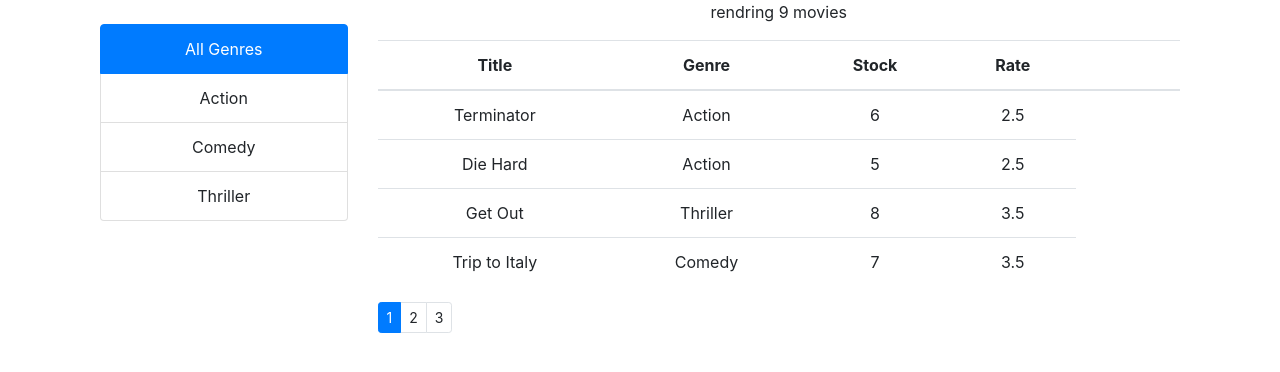
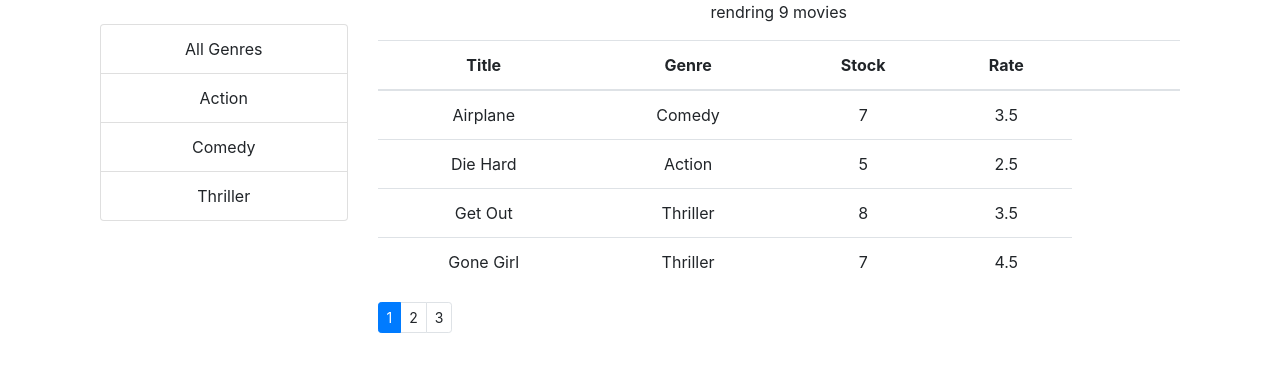
Before and after one commit to Mnabawy/cmsr, a React (Create React App) app: page /movies in a window 1280 px wide. Shown: the top 372 px of the page. Built offline with nearby package versions, Linux system fonts and the light colour scheme.

Commit message:
sorting added to the table

```diff
--- a/src/components/movies.jsx
+++ b/src/components/movies.jsx
@@ -1,5 +1,5 @@
 import React from "react";
-import { nanoid } from "nanoid";
+import _ from "lodash";
 
 import { getMovies } from "../services/fakeMovieService";
 import { genres, getGenres } from "../services/fakeGenreService";
@@ -17,15 +17,18 @@
       currentPage: 1,
       genres: [],
       selectedGenre: "",
+      sortColumn: { path: "title", order: "asc" },
       movies: [],
     };
     this.handleClick = this.handleClick.bind(this);
     this.handlePageChange = this.handlePageChange.bind(this);
     this.onGenreChange = this.onGenreChange.bind(this);
+    this.handleSort = this.handleSort.bind(this);
   }
 
   componentDidMount() {
-    const genres = [{ name: "All Genres" }, ...getGenres()];
+    const genres = [{ _id: "", name: "All Genres" }, ...getGenres()];
+
     this.setState({ movies: getMovies(), genres });
   }
 
@@ -50,6 +53,19 @@
     this.setState({ selectedGenre: genre, currentPage: 1 });
   }
 
+  handleSort(path) {
+    const sortColumn = { ...this.state.sortColumn };
+    if (sortColumn.path === path)
+      sortColumn.order = sortColumn.order === "asc" ? "desc" : "asc";
+    else {
+      sortColumn.path = path;
+      sortColumn.order = "asc";
+    }
+    this.setState({
+      sortColumn,
+    });
+  }
+
   render() {
     const {
       movies: allMovies,
@@ -57,6 +73,7 @@
       currentPage,
       genres,
       selectedGenre,
+      sortColumn,
     } = this.state;
 
     if (allMovies.length === 0) return "movies list is empty";
@@ -65,8 +82,9 @@
       selectedGenre && selectedGenre._id
         ? allMovies.filter(m => m.genre._id === selectedGenre._id)
         : allMovies;
+    const sorted = _.orderBy(filtered, [sortColumn.path], [sortColumn.order]);
 
-    const movies = Paginate(filtered, currentPage, pageSize);
+    const movies = Paginate(sorted, currentPage, pageSize);
 
     return (
       <div className="d-flex flex-row">
@@ -79,7 +97,7 @@
         </div>
         <div className="col-9">
           {<p>rendring {filtered.length} movies</p>}
-          <MoviesTable movies={movies} />
+          <MoviesTable onSort={this.handleSort} movies={movies} />
           <Pagination
             itemsCount={filtered.length}
             pageSize={pageSize}
--- a/src/components/moviesTable.jsx
+++ b/src/components/moviesTable.jsx
@@ -1,13 +1,14 @@
-const MoviesTable = ({ movies }) => {
+const MoviesTable = props => {
+  const { movies, onSort } = props;
   return (
     <table className="table">
       <thead>
         <tr>
-          <th scope="col">Title</th>
-          <th scope="col">Genre</th>
-          <th scope="col">Stock</th>
-          <th scope="col">Rate</th>
-          <th scope="col"></th>
+          <th onClick={() => onSort("title")}>Title</th>
+          <th onClick={() => onSort("genre.name")}>Genre</th>
+          <th onClick={() => onSort("numberInStock")}>Stock</th>
+          <th onClick={() => onSort("dailyRentalRate")}>Rate</th>
+          <th onClick={() => onSort("")}></th>
           <th></th>
         </tr>
       </thead>
```
